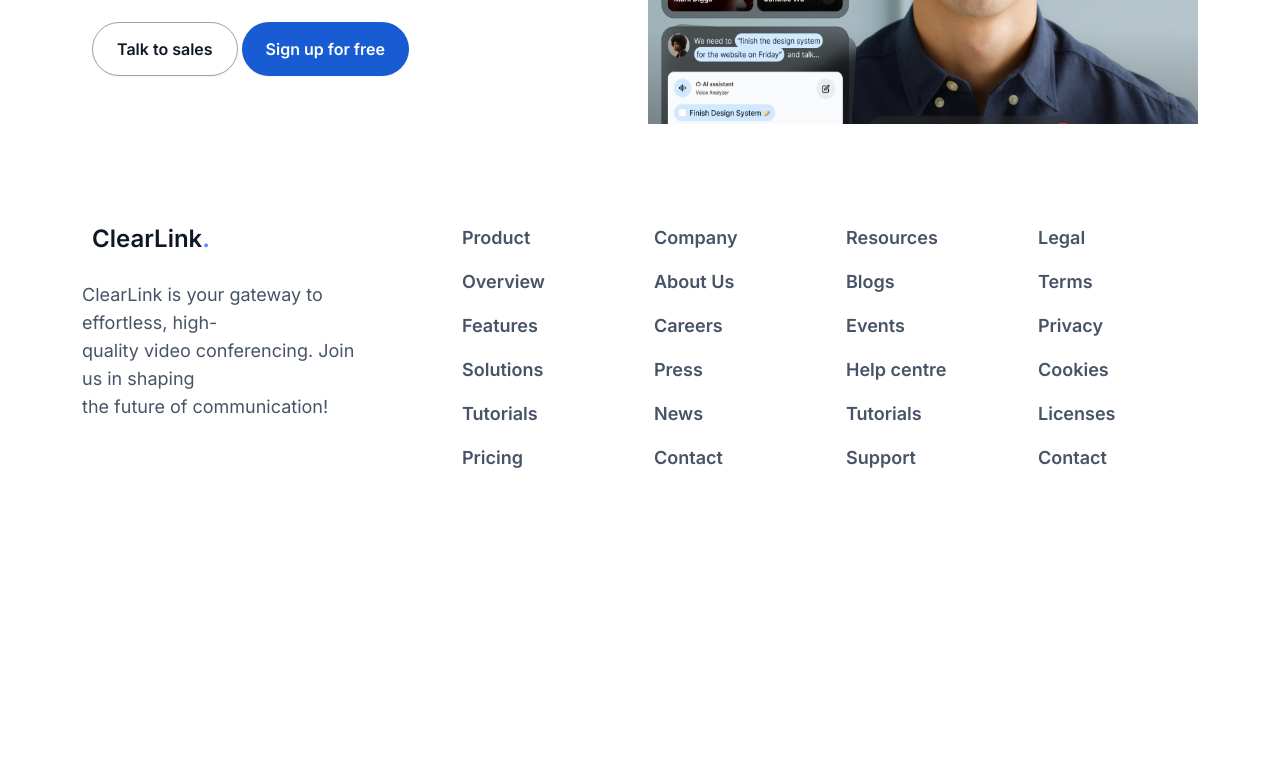
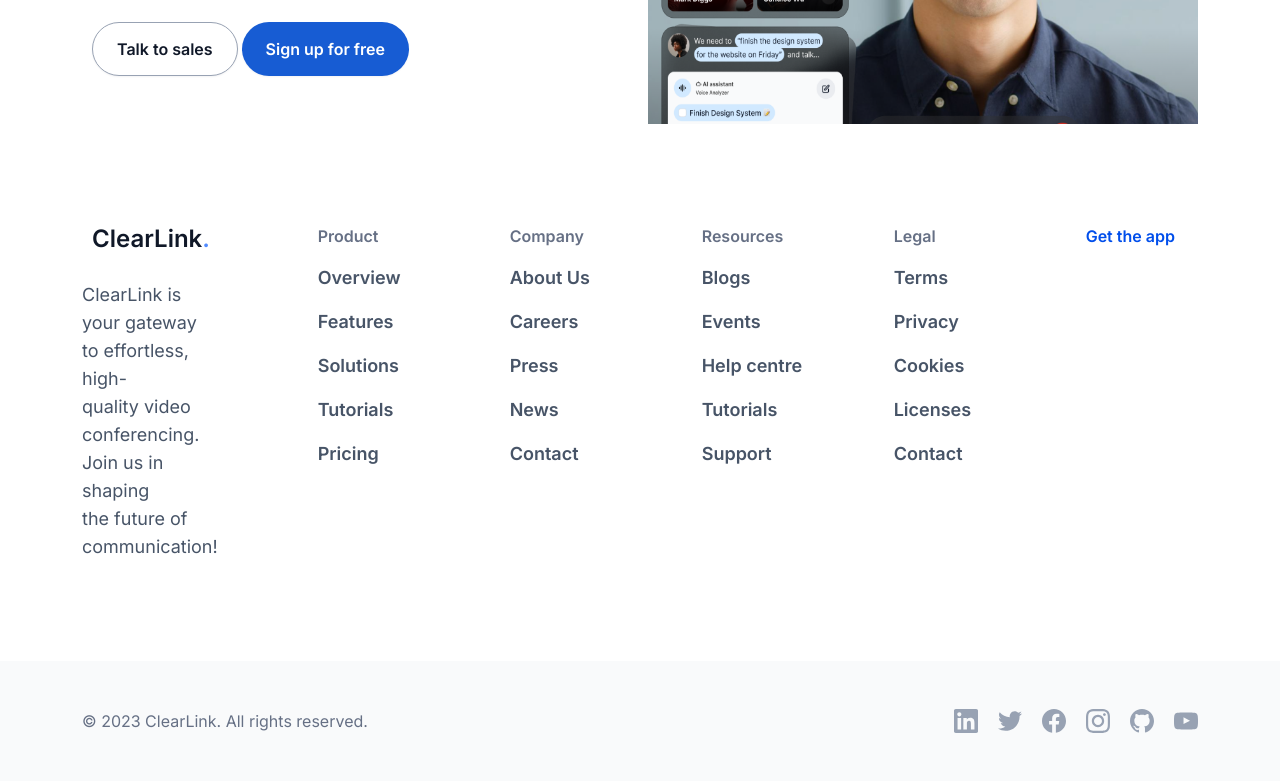
Before and after one commit to kelechieronini/talentSync, a plain HTML site: page index.html in a window 1280 px wide. Shown: the part 2998-3779 px from the top of the page. Before the commit the page ends 3470 px from the top, so only its background shows below. Drawn offline with nearby package versions, Linux system fonts and the light colour scheme.

Commit message:
added more css and sections

```diff
--- a/index.html
+++ b/index.html
@@ -412,8 +412,8 @@
         </div>
       </div>
 
-      <div class="section-6 container d-flex" style="gap: 100px;">
-        <div class="section-6-left d-flex flex-column" style="gap: 28px;">
+      <div class="section-6 container d-flex" style="gap: 100px">
+        <div class="section-6-left d-flex flex-column" style="gap: 28px">
           <div class="navbar-brand-container d-flex">
             <a class="navbar-brand-logo" href="#"
               ><img src="/images/Group (1).svg" alt=""
@@ -423,45 +423,71 @@
             </p>
           </div>
           <div class="section-6-left-text">
-                ClearLink is your gateway to effortless, high- <br> quality video conferencing. Join us in shaping <br> the future of communication!
+            ClearLink is your gateway to effortless, high- <br />
+            quality video conferencing. Join us in shaping <br />
+            the future of communication!
           </div>
         </div>
-        <div class="section-6-right d-flex" style="gap: 32px;">
-            <div class="section-6-column d-flex flex-column" style="gap: 16px;">
-                <p>Product</p>
+        <div class="section-6-right d-flex" style="gap: 32px">
+          <div class="section-6-column d-flex flex-column" style="gap: 16px">
+            <p class="list-head">Product</p>
             <p>Overview</p>
             <p>Features</p>
             <p>Solutions</p>
             <p>Tutorials</p>
             <p>Pricing</p>
           </div>
-            <div class="section-6-column d-flex flex-column" style="gap: 16px;">
-                <p>Company</p>
+          <div class="section-6-column d-flex flex-column" style="gap: 16px">
+            <p class="list-head">Company</p>
             <p>About Us</p>
             <p>Careers</p>
             <p>Press</p>
             <p>News</p>
             <p>Contact</p>
           </div>
-            <div class="section-6-column d-flex flex-column" style="gap: 16px;">
-                <p>Resources</p>
+          <div class="section-6-column d-flex flex-column" style="gap: 16px">
+            <p class="list-head">Resources</p>
             <p>Blogs</p>
             <p>Events</p>
             <p>Help centre</p>
             <p>Tutorials</p>
             <p>Support</p>
           </div>
-            <div class="section-6-column d-flex flex-column" style="gap: 16px;">
-                <p>Legal</p>
+          <div class="section-6-column d-flex flex-column" style="gap: 16px">
+            <p class="list-head">Legal</p>
             <p>Terms</p>
             <p>Privacy</p>
             <p>Cookies</p>
             <p>Licenses</p>
             <p>Contact</p>
           </div>
+          <div
+            class="section-6-column d-flex flex-column"
+            style="gap: 16px"
+          >
+          <p id="get-the-app">
+            Get the app
+          </p>
+        </div>
         </div>
       </div>
     </main>
+    <div class="footer-section" style="background: var(--Gray-50, #f9fafb)">
+      <footer
+        class="d-flex container justify-content-between"
+        style="background: var(--Gray-50, #f9fafb)"
+      >
+        <div class="copyright">&copy; 2023 ClearLink. All rights reserved.</div>
+        <div class="social-media d-flex" style="gap: 20px">
+          <img src="/images/link.svg" alt="" />
+          <img src="/images/Social icon.svg" alt="" />
+          <img src="/images/Social icon (1).svg" alt="" />
+          <img src="/images/Group (2).svg" alt="" />
+          <img src="/images/Social icon (2).svg" alt="" />
+          <img src="/images/Lozenge.svg" alt="" />
+        </div>
+      </footer>
+    </div>
 
     <script
       src="https://cdn.jsdelivr.net/npm/bootstrap@5.3.2/dist/js/bootstrap.bundle.min.js"
--- a/style.css
+++ b/style.css
@@ -400,7 +400,7 @@ p#support {
     line-height: 28px;
 }
 
-p#faq{
+p#faq {
     color: var(--Gray-800, #1D2939);
     font-family: 'Inter', sans-serif;
     font-size: 48px;
@@ -410,23 +410,24 @@ line-height: 60px;
     letter-spacing: -0.96px;
 }
 
-p#section-4-para{
+p#section-4-para {
     color: var(--Gray-500, #667085);
     font-family: 'Inter', sans-serif;
     font-size: 24px;
     font-style: normal;
     font-weight: 400;
-line-height: 32px; /* 133.333% */
+    line-height: 32px;
+    /* 133.333% */
 }
 
 
 /* SECTION-5 STYLING */
 
-.section-5{
+.section-5 {
     margin-top: 150px;
 }
 
-.section-5-head{
+.section-5-head {
     color: var(--Gray-900, #101828);
     font-family: 'Inter', sans-serif;
     font-size: 40px;
@@ -436,7 +437,7 @@ line-height: 50px;
     letter-spacing: -0.96px;
 }
 
-.check p{
+.check p {
     color: var(--Gray-600, #475467);
     font-family: 'Inter', sans-serif;
     font-size: 18px;
@@ -449,11 +450,11 @@ margin-bottom: 0;
 /* SECTION-6 STYLING */
 
 
-.section-6{
+.section-6 {
     margin-top: 100px;
 }
 
-.section-6-left-text{
+.section-6-left-text {
     color: var(--Gray-600, #475467);
     font-family: 'Inter', sans-serif;
     font-size: 18px;
@@ -462,7 +463,7 @@ font-weight: 400;
     line-height: 28px;
 }
 
-.section-6-column p{
+.section-6-column p {
     margin-bottom: 0;
     color: var(--Gray-600, #475467);
     font-family: 'Inter', sans-serif;
@@ -472,6 +473,41 @@ font-weight: 600;
     line-height: 28px;
 }
 
-.section-6-column{
+.section-6-column {
     width: 160px;
 }
+
+p.list-head {
+    color: var(--Gray-500, #667085);
+    font-family: 'Inter', sans-serif;
+    font-size: 16px;
+    font-style: normal;
+    font-weight: 600;
+    line-height: 24px;
+}
+
+p#get-the-app {
+    color: var(--Blue-dark-700, #004EEB);
+    font-family: 'Inter', sans-serif;
+    font-size: 16px;
+    font-style: normal;
+    font-weight: 600;
+    line-height: 24px;
+    /* 150% */
+}
+
+/* FOOTER STYLING */
+
+footer {
+    margin-top: 100px;
+    padding: 48px 0px;
+}
+
+.copyright {
+    color: var(--Gray-500, #667085);
+    font-family: 'Inter', sans-serif;
+    font-size: 16px;
+    font-style: normal;
+    font-weight: 400;
+    line-height: 24px;
+}
```
Also changed, not shown: images/Group (2).svg (added), images/Lozenge.svg (added), images/Social icon (1).svg (added), images/Social icon (2).svg (added), images/Social icon.svg (added), images/link.svg (added). Lines whose indentation alone changed are shown as unchanged.
